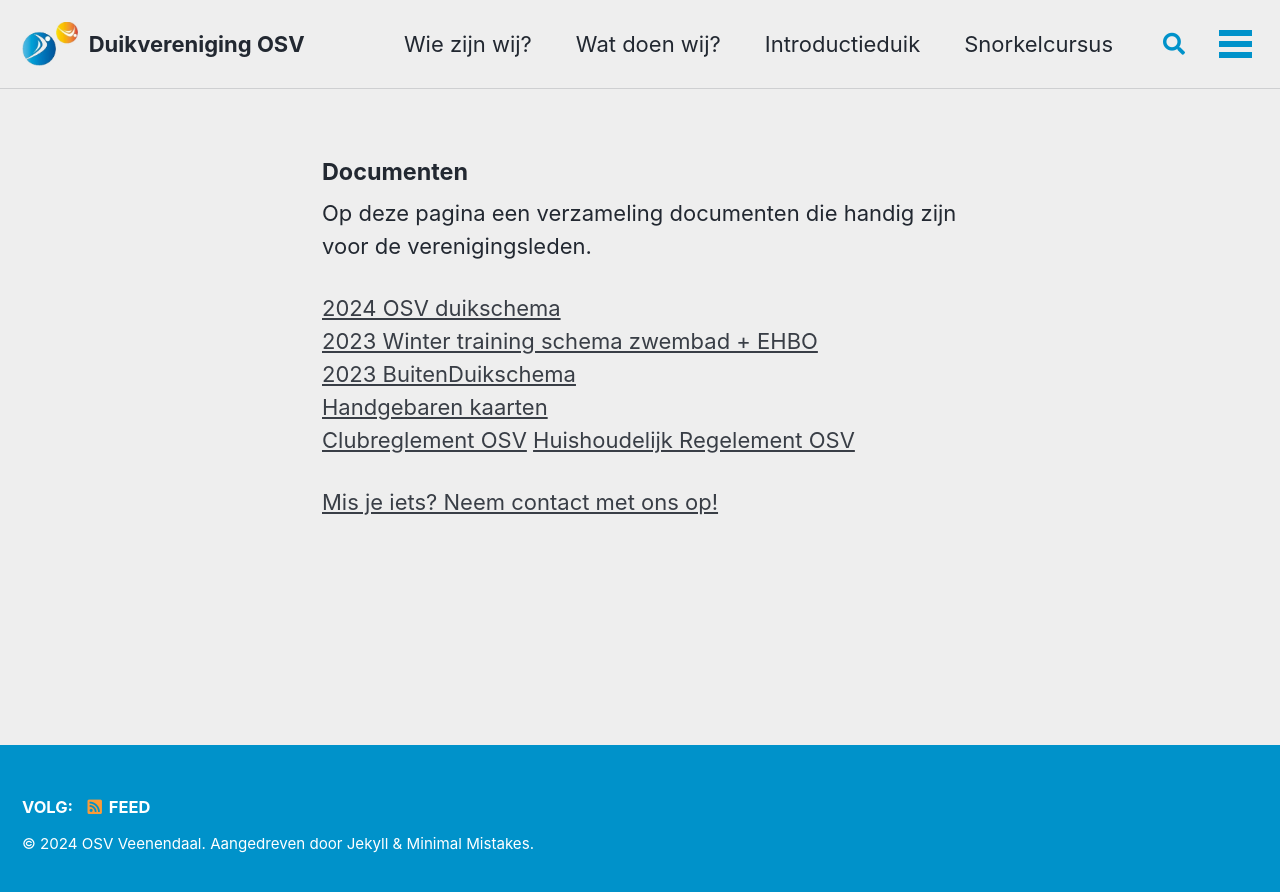
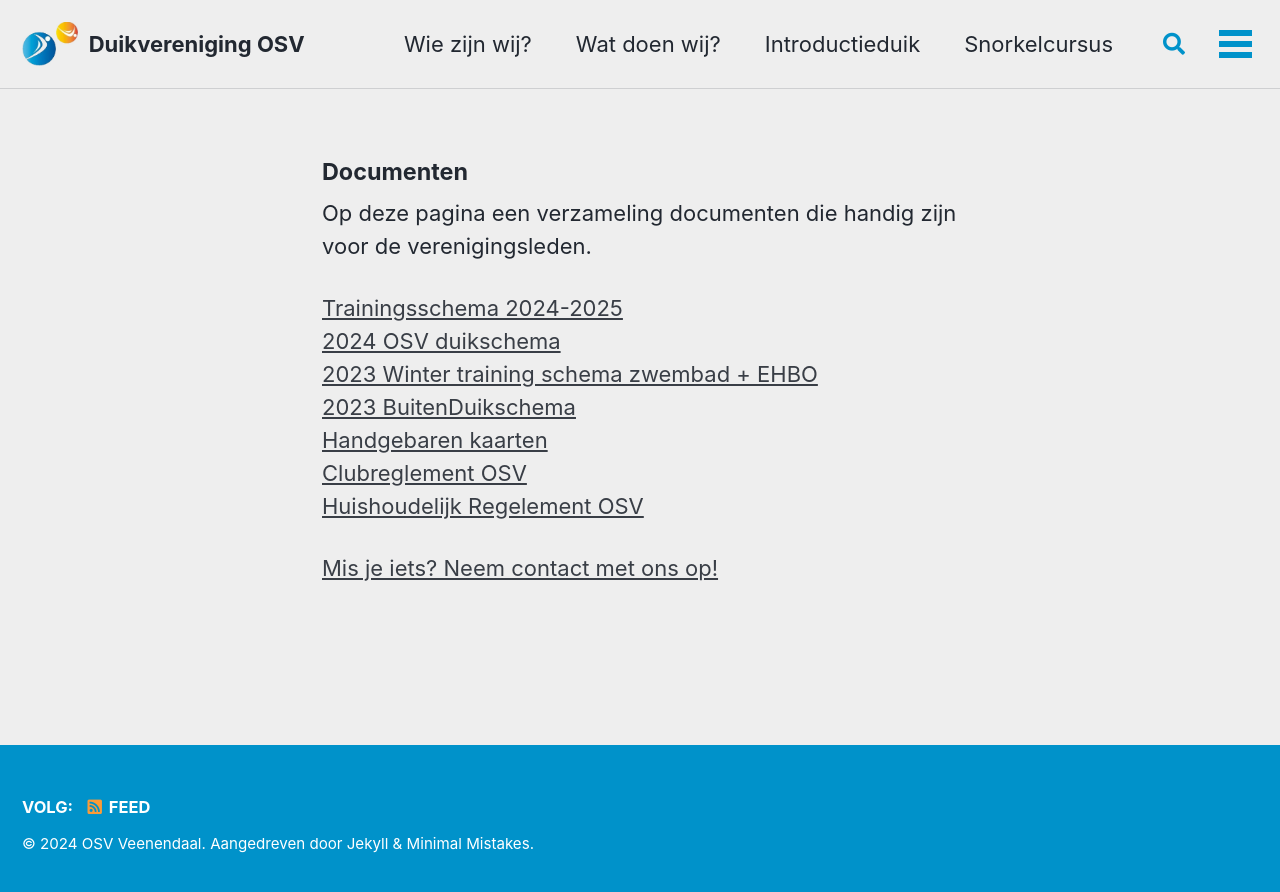
Before and after one commit to walthertimmer/osvveenendaal.nl, a Jekyll site: the page built from _pages/documenten.md, in a window 1280 px wide. Shown: the top 892 px of the page. Built offline with Jekyll 4.4.1, drawn with Linux system fonts in a browser that asks for light colours; cached includes are drawn as plain includes.

Commit message:
Update documenten.md

```diff
--- a/_pages/documenten.md
+++ b/_pages/documenten.md
@@ -9,6 +9,7 @@
 
 Op deze pagina een verzameling documenten die handig zijn voor de verenigingsleden.
 
+[Trainingsschema 2024-2025](Trainingsschema_2024-2025_final.pdf)
 [2024 OSV duikschema](/assets/docs/osv_buitenschema_duikstekken.pdf)
 [2023 Winter training schema zwembad + EHBO](/assets/docs/2023_WinterSchema_Zwembadschema_Reanimatie_en_ehbo.pdf)
 [2023 BuitenDuikschema](/assets/docs/DUIKSTEKKEN_OSV_2023.pdf)
```
